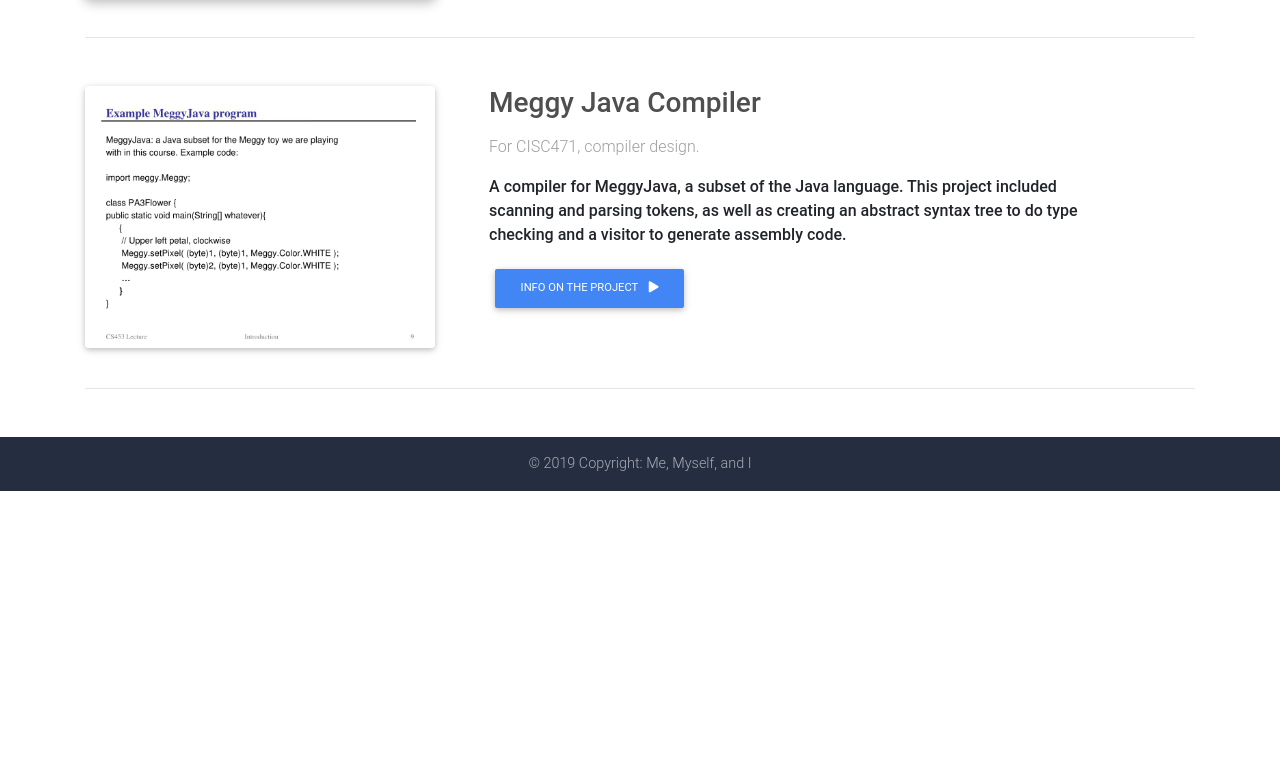
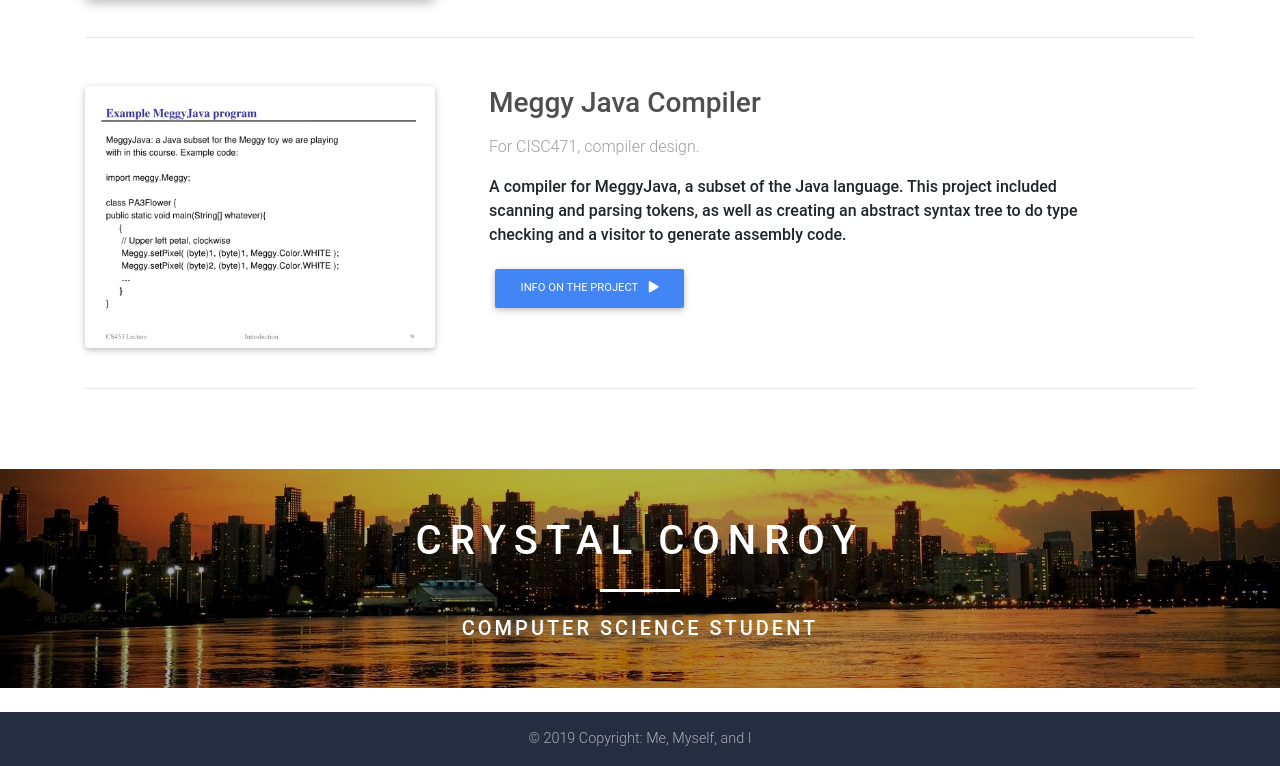
Before and after one commit to crystalsc/personal-website, a plain HTML site: page index.html in a window 1280 px wide. Shown: the part 1799-2565 px from the top of the page. Before the commit the page ends 2290 px from the top, so only its background shows below. Drawn offline with nearby package versions, Linux system fonts and the light colour scheme.

Commit message:
added new picture

```diff
--- a/index.html
+++ b/index.html
@@ -19,14 +19,14 @@
     <link href="cover.css" rel="stylesheet">
     <script type='text/javascript' src='https://code.jquery.com/jquery-3.3.1.min.js'></script>
     <script>
-
+      // change navbar color when scrolling
         $(function () {
             $(document).scroll(function () {
                 var $nav = $(".navbar");
                 $nav.toggleClass('scrolled', $(this).scrollTop() > $nav.height());
             });
         });
-
+        // smooth scroll
         $(document).ready(function() {
                 $('a[href*=\\#]').bind('click', function(e) {
                         e.preventDefault(); // prevent hard jump, the default behavior
@@ -43,7 +43,7 @@
                         return false;
                 });
         });
-
+        // change active tab while scrolling
         $(window).scroll(function() {
             var scrollDistance = $(window).scrollTop();
 
@@ -266,10 +266,37 @@
 
 
                 </section>
+              </div>
+            </main>
+
+                <div style="background-image: url('./images/sunset_small.jpg'); background-repeat: no-repeat; background-size: cover; background-position: center center;">
+                  <!-- Mask & flexbox options-->
+                  <div class="mask rgba-black-light">
+                      <div class="align-items-center" style="margin-top: 5em">
+                        <!-- Content -->
+                        <div class="container">
+                          <!--Grid row-->
+                          <div class="row">
+                            <!--Grid column-->
+                            <div class="col-md-12 mb-4 white-text text-center">
+                              <h1 class="h1-reponsive white-text text-uppercase font-weight-bold mb-0 pt-md-5 pt-5 wow fadeInDown" data-wow-delay="0.3s"><strong>Crystal Conroy</strong></h1>
+                              <hr class="hr-light my-4 wow fadeInDown" data-wow-delay="0.4s">
+                              <h5 class="text-uppercase mb-4 white-text wow fadeInDown" data-wow-delay="0.4s"><strong>Computer Science Student</strong></h5>
+                              <!-- <a href="Resume.pdf" class="btn btn-outline-white wow fadeInDown" data-wow-delay="0.4s">resume </a>
+                              <a class="btn btn-outline-white wow fadeInDown" data-wow-delay="0.4s">About me</a> -->
+                            </div>
+                            <!--Grid column-->
+                          </div>
+                          <!--Grid row-->
+                        </div>
+                        <!-- Content -->
+                      </div>
+                      <!-- Mask & flexbox options-->
+                  </div>
+                </div>
                 <!--Section: Cards-->
 
-            </div>
-        </main>
+
         <!--Main layout-->
 
         <!--Footer-->
```
Also changed, not shown: cover.css (line endings or trailing spaces), images/sunset.jpg (added), images/sunset_small.jpg (added).
